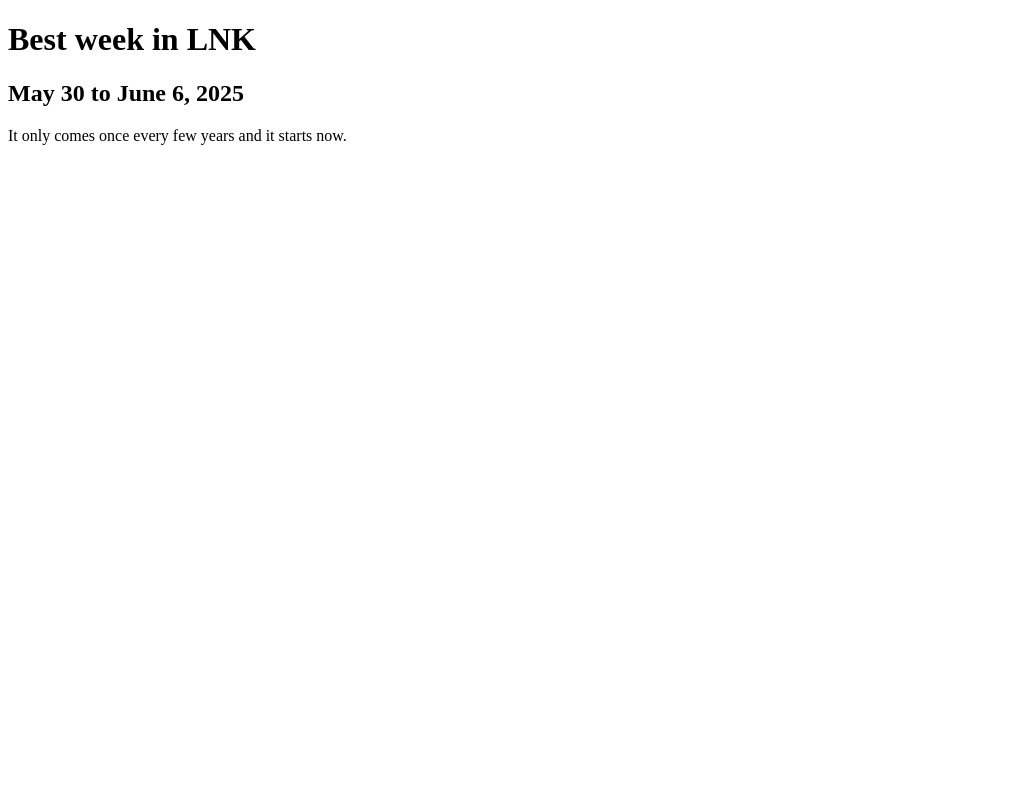
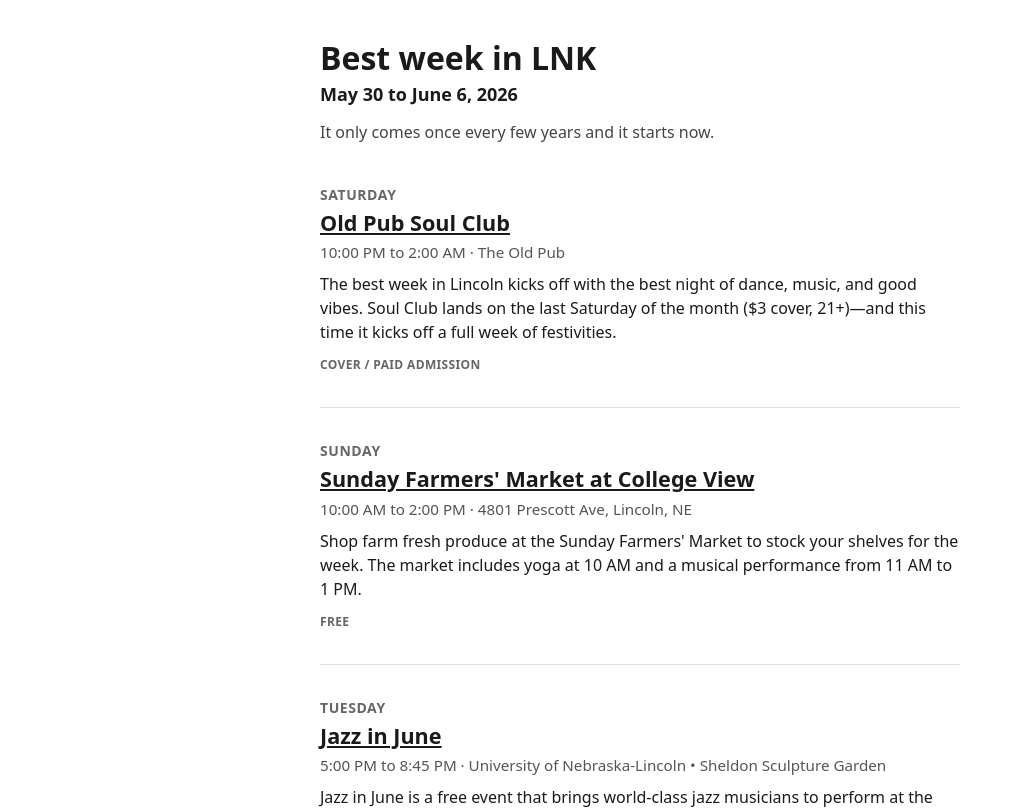
Before and after one commit to malelew/lnk-best-week, a SvelteKit app: page / in a window 1280 px wide. Shown: the top 809 px of the page, without its empty margins (0-1013 px from the left). Built offline with nearby package versions, Linux system fonts and the light colour scheme.

Commit message:
ai edits

```diff
--- a/src/lib/events.ts
+++ b/src/lib/events.ts
@@ -22,6 +22,49 @@ export const bestWeek = {
   tagline: "It only comes once every few years and it starts now.",
 } as const;
 
+const dateFormat = new Intl.DateTimeFormat("en-US", {
+  month: "long",
+  day: "numeric",
+  year: "numeric",
+});
+
+const weekdayFormat = new Intl.DateTimeFormat("en-US", { weekday: "long" });
+
+/** Parse YYYY-MM-DD in local time (avoids UTC off-by-one). */
+function parseDate(iso: string): Date {
+  return new Date(`${iso}T12:00:00`);
+}
+
+export function formatWeekRange(start: string, end: string): string {
+  const startDate = parseDate(start);
+  const endDate = parseDate(end);
+  const sameYear = startDate.getFullYear() === endDate.getFullYear();
+  const sameMonth = sameYear && startDate.getMonth() === endDate.getMonth();
+
+  if (sameMonth) {
+    const month = startDate.toLocaleDateString("en-US", { month: "long" });
+    return `${month} ${startDate.getDate()} to ${endDate.getDate()}, ${endDate.getFullYear()}`;
+  }
+
+  if (sameYear) {
+    const startPart = startDate.toLocaleDateString("en-US", {
+      month: "long",
+      day: "numeric",
+    });
+    const endPart = endDate.toLocaleDateString("en-US", {
+      month: "long",
+      day: "numeric",
+    });
+    return `${startPart} to ${endPart}, ${endDate.getFullYear()}`;
+  }
+
+  return `${dateFormat.format(startDate)} to ${dateFormat.format(endDate)}`;
+}
+
+export function formatEventDate(iso: string): string {
+  return weekdayFormat.format(parseDate(iso));
+}
+
 export const events: Event[] = [
   {
     id: "soul-night",
@@ -30,7 +73,7 @@ export const events: Event[] = [
     time: "10:00 PM to 2:00 AM",
     location: "The Old Pub",
     blurb:
-      "The best week in Lincoln kicks off with the best night of dance, music and good vibes. Soul Club is hosted on the last Saturday of the month, but it isn't always followed by a full week of festivities.",
+      "The best week in Lincoln kicks off with the best night of dance, music, and good vibes. Soul Club lands on the last Saturday of the month ($3 cover, 21+)—and this time it kicks off a full week of festivities.",
     url: "https://www.facebook.com/theoldpubllc/",
     free: false,
   },
@@ -57,8 +100,8 @@ export const events: Event[] = [
     free: true,
   },
   {
-    id: "hub-Farmers-market",
-    title: "Hub Farmers Market",
+    id: "hub-farmers-market",
+    title: "Hub Farmers' Market",
     date: "2026-06-03",
     time: "5:00 PM to 7:00 PM",
     location: "The Hub",
@@ -72,9 +115,9 @@ export const events: Event[] = [
     title: "Stransky Park Concert",
     date: "2026-06-04",
     time: "7:00 PM to 9:00 PM",
-    location: "Stransky Park, Lincoln, NE",
+    location: "Stransky Park (17th & Harrison), Lincoln, NE",
     blurb:
-      "KZUM's summer concert series kicks off with a Womanish Girl. Pack a blanket and snacks or plan on grabbing dinner from the food truck.",
+      "KZUM's summer concert series kicks off with Womanish Girl. Pack a blanket and snacks, or grab dinner from the food truck.",
     url: "https://www.instagram.com/p/DX62LnSFjZp/?img_index=1",
     free: true,
   },
@@ -107,7 +150,7 @@ export const events: Event[] = [
     time: "12:00 PM to 4:00 PM",
     location: "Corner of 11th & B Streets, Lincoln, NE 68502",
     blurb:
-      "A celebration of local treasure Pepe Fierro of Pepe's Bistro by hosting a combo Made Here Market, 402 Youth Market event featuring local creatives and youth entrepreneurs",
+      "Celebrate local treasure Pepe Fierro of Pepe's Bistro with a combined Made Here Market and 402 Youth Market at 11th & B.",
     url: "https://www.instagram.com/madeheremarket/p/DXDE3KRDfHp/",
     free: true,
   },
--- a/src/routes/+page.svelte
+++ b/src/routes/+page.svelte
@@ -1,3 +1,138 @@
-<h1>Best week in LNK</h1>
-<h2>May 30 to June 6, 2025</h2>
-<p>It only comes once every few years and it starts now.</p>
+<script lang="ts">
+	import { bestWeek, events, formatEventDate, formatWeekRange } from '$lib/events';
+
+	const weekRange = formatWeekRange(bestWeek.startDate, bestWeek.endDate);
+</script>
+
+<svelte:head>
+	<title>{bestWeek.label} · {weekRange}</title>
+	<meta name="description" content={bestWeek.tagline} />
+</svelte:head>
+
+<main class="page">
+	<header class="hero">
+		<h1>{bestWeek.label}</h1>
+		<p class="dates">{weekRange}</p>
+		<p class="tagline">{bestWeek.tagline}</p>
+	</header>
+
+	<ol class="events">
+		{#each events as event (event.id)}
+			<li class="event">
+				<p class="event-day">{formatEventDate(event.date)}</p>
+				<h2 class="event-title">
+					{#if event.url}
+						<a href={event.url} target="_blank" rel="noopener noreferrer">{event.title}</a>
+					{:else}
+						{event.title}
+					{/if}
+				</h2>
+				{#if event.time}
+					<p class="event-meta">{event.time} · {event.location}</p>
+				{:else}
+					<p class="event-meta">{event.location}</p>
+				{/if}
+				<p class="event-blurb">{event.blurb}</p>
+				{#if event.free === false}
+					<p class="event-badge">Cover / paid admission</p>
+				{:else if event.free}
+					<p class="event-badge">Free</p>
+				{/if}
+			</li>
+		{/each}
+	</ol>
+</main>
+
+<style>
+	.page {
+		max-width: 40rem;
+		margin: 0 auto;
+		padding: 2rem 1.25rem 3rem;
+		font-family: system-ui, sans-serif;
+		line-height: 1.5;
+		color: #1a1a1a;
+	}
+
+	.hero {
+		margin-bottom: 2.5rem;
+	}
+
+	h1 {
+		margin: 0 0 0.25rem;
+		font-size: 2rem;
+		line-height: 1.15;
+	}
+
+	.dates {
+		margin: 0 0 0.75rem;
+		font-size: 1.125rem;
+		font-weight: 600;
+	}
+
+	.tagline {
+		margin: 0;
+		color: #444;
+	}
+
+	.events {
+		list-style: none;
+		margin: 0;
+		padding: 0;
+		display: flex;
+		flex-direction: column;
+		gap: 2rem;
+	}
+
+	.event {
+		padding-bottom: 2rem;
+		border-bottom: 1px solid #e0e0e0;
+	}
+
+	.event:last-child {
+		padding-bottom: 0;
+		border-bottom: none;
+	}
+
+	.event-day {
+		margin: 0 0 0.25rem;
+		font-size: 0.875rem;
+		font-weight: 600;
+		text-transform: uppercase;
+		letter-spacing: 0.04em;
+		color: #666;
+	}
+
+	.event-title {
+		margin: 0 0 0.35rem;
+		font-size: 1.35rem;
+		line-height: 1.25;
+	}
+
+	.event-title a {
+		color: inherit;
+	}
+
+	.event-title a:hover {
+		color: #b45309;
+	}
+
+	.event-meta {
+		margin: 0 0 0.5rem;
+		font-size: 0.95rem;
+		color: #555;
+	}
+
+	.event-blurb {
+		margin: 0;
+	}
+
+	.event-badge {
+		margin: 0.75rem 0 0;
+		display: inline-block;
+		font-size: 0.75rem;
+		font-weight: 600;
+		text-transform: uppercase;
+		letter-spacing: 0.03em;
+		color: #666;
+	}
+</style>
```
